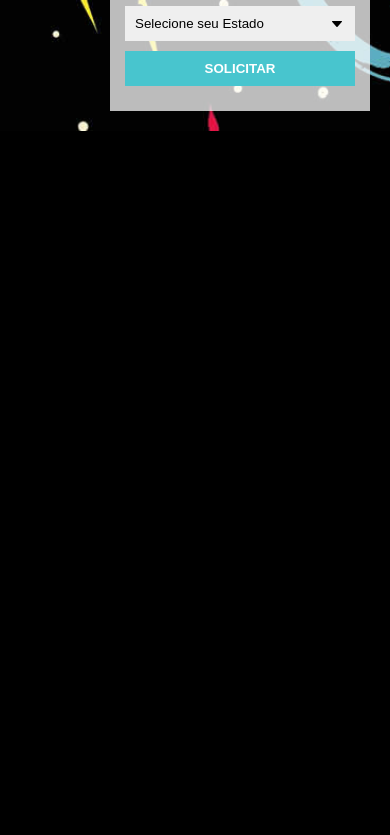
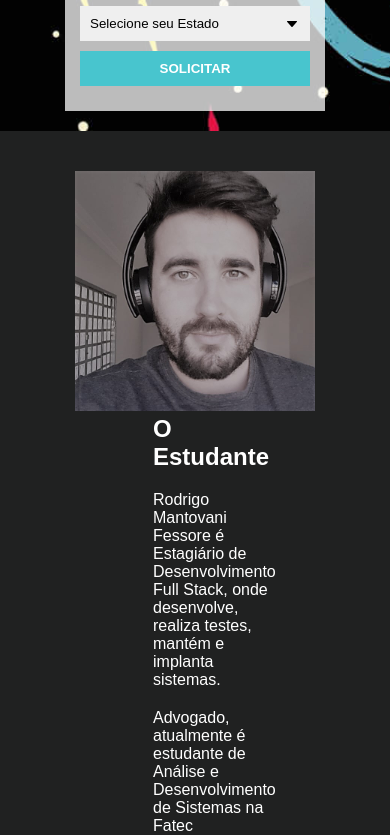
Before and after one commit to roodev/projeto_pagina_de_captura, a plain HTML site: page index.html in a window 390 px wide. Shown: the part 460-1295 px from the top of the page. Before the commit the page ends 844 px from the top, so only its background shows below. Drawn offline with Linux system fonts and the light colour scheme.

Commit message:
Implementando Footer e ajustando responsividade

```diff
--- a/css/style.css
+++ b/css/style.css
@@ -70,3 +70,41 @@ select{
   background-repeat: no-repeat;
   background-position: calc(100% - 10px) center;
 }
+
+footer{
+  background-color: #202121;
+  padding: 40px;
+  text-align: center;
+}
+
+.picture{
+  width: 240px;
+}
+
+.description{
+  color: white;
+  display: inline-block;
+  text-align: left;
+  max-width: 40%;
+  margin-left: 40px;
+}
+
+.description p, .description h3{
+  margin-bottom: 20px;
+}
+
+.description h3{
+  font-size: 24px;
+}
+
+@media screen and (max-width: 600px){
+
+  .formContainer{
+    max-width: 230px;
+    background-color: #FFFFFFBB;
+    padding: 15px;
+    float: none;
+    margin: auto;
+  }
+
+}
--- a/index.html
+++ b/index.html
@@ -2,8 +2,7 @@
 <html lang="pt">
 <head>
   <meta charset="UTF-8">
-  <meta name="viewport" content="width=
-  , initial-scale=1.0">
+  <meta name="viewport" content="width=device-width">
 
   <link rel="stylesheet" href="./css/style.css">
   <link rel="icon" href="./images/ico.png" type="image/png">
@@ -58,7 +57,14 @@
         </form>
       </div>
    </section>
-
+   <footer>
+     <img class="picture" src="./images/face1.jpg" alt="foto_rodrigo">
+     <div class="description">
+       <h3>O Estudante</h3>
+       <p>Rodrigo Mantovani Fessore é Estagiário de Desenvolvimento Full Stack, onde desenvolve,  realiza testes, mantém e implanta sistemas. </p>
+       <p>Advogado, atualmente é estudante de Análise e Desenvolvimento de Sistemas na Fatec Taquaritinga, foi integrante do Grupo de Pesquisa em Engenharia de Software, realizou pesquisa sobre o tema UX Design, produzindo um artigo científico publicado na revista Interface Tecnológica. Possui ainda um capítulo de livro publicado sobre o tema Engenharia de Software.</p>
+     </div>
+   </footer>
   </div>
 </body>
 
```
